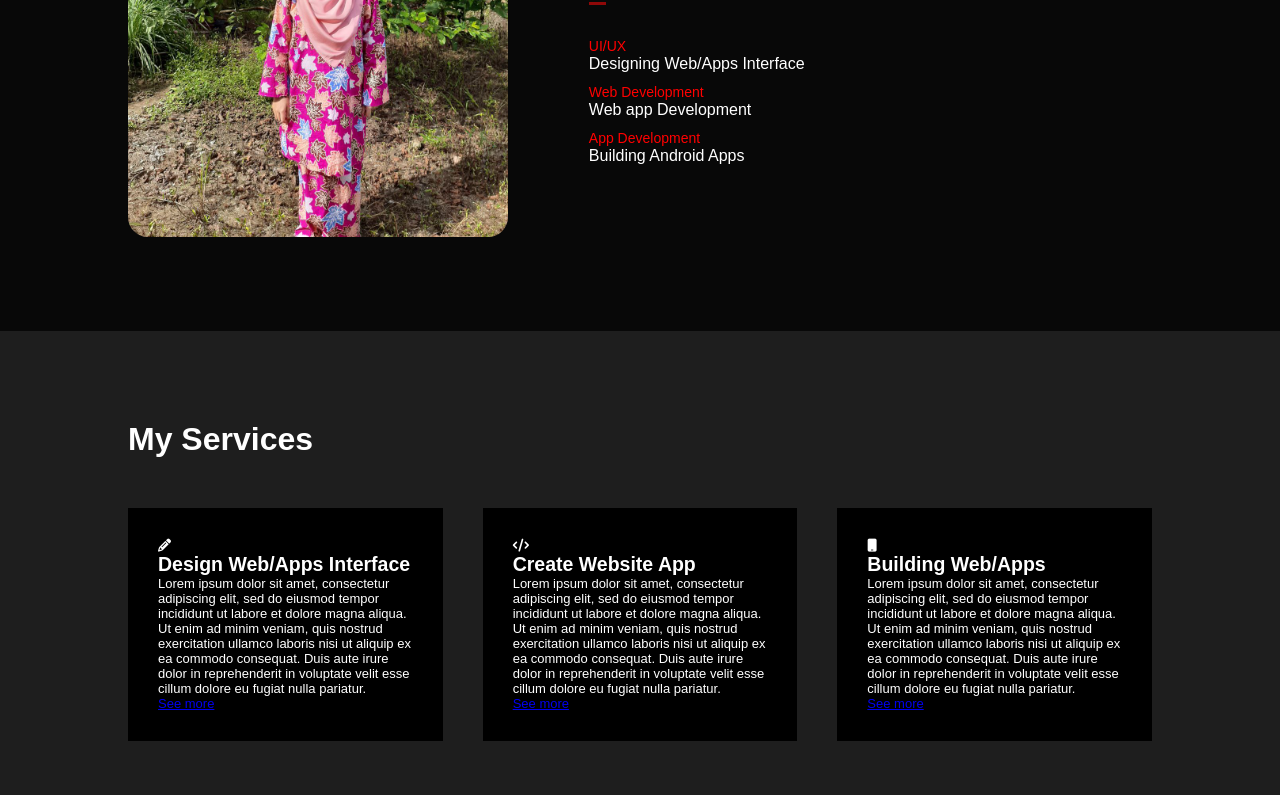
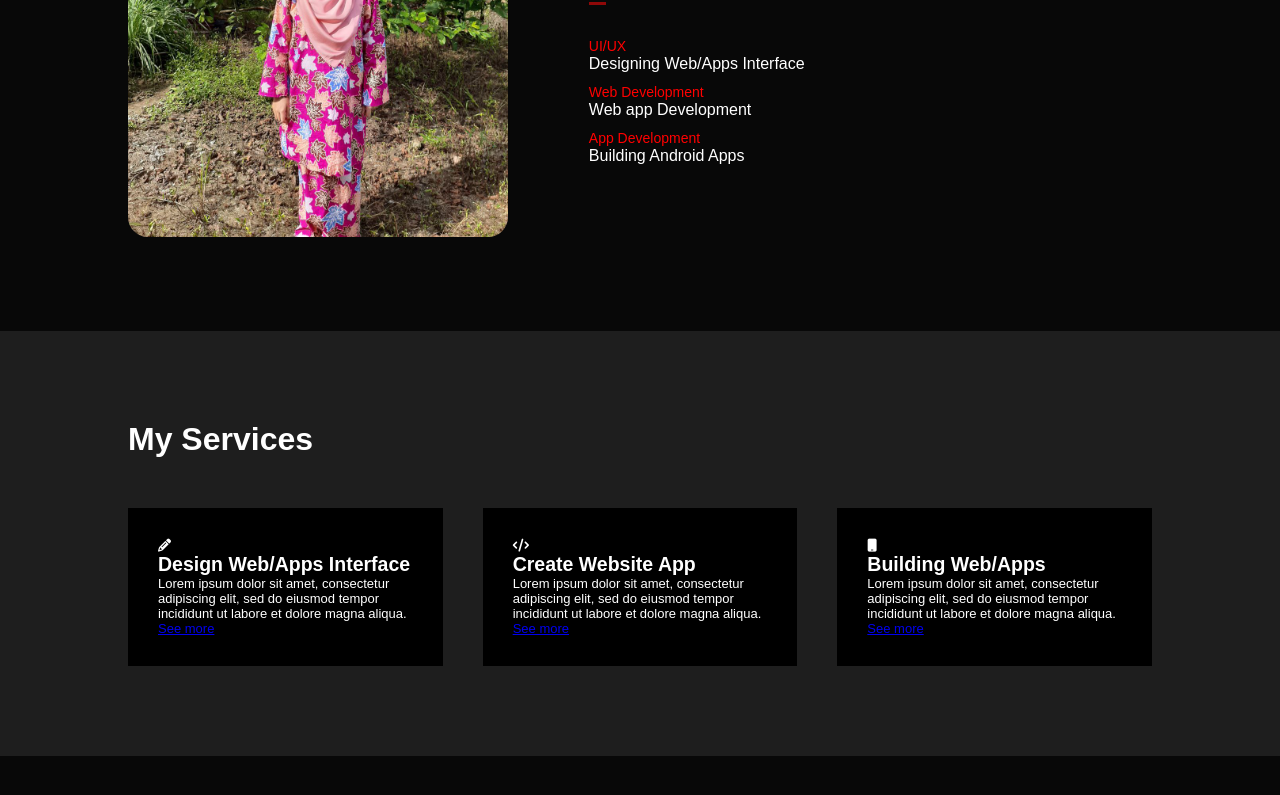
Before and after one commit to ihsky065/portfolio-project, a website: page index.html in a window 1280 px wide. Shown: the part 1160-1955 px from the top of the page. After the commit the page ends 1916 px from the top, so only its background shows below. Drawn offline with Linux system fonts and the light colour scheme.

Commit message:
fix: update content again in text blocks

```diff
--- a/index.html
+++ b/index.html
@@ -89,21 +89,21 @@
               <div>
                 <i class="fa-solid fa-pencil"></i>
                 <h2>Design Web/Apps Interface</h2>
-                <p>Lorem ipsum dolor sit amet, consectetur adipiscing elit, sed do eiusmod tempor incididunt ut labore et dolore magna aliqua. Ut enim ad minim veniam, quis nostrud exercitation ullamco laboris nisi ut aliquip ex ea commodo consequat. Duis aute irure dolor in reprehenderit in voluptate velit esse cillum dolore eu fugiat nulla pariatur.</p>
+                <p>Lorem ipsum dolor sit amet, consectetur adipiscing elit, sed do eiusmod tempor incididunt ut labore et dolore magna aliqua. </p>
                 <a href="#">See more</a>
               </div>
 
               <div>
                 <i class="fa-solid fa-code"></i>
                 <h2>Create Website App</h2>
-                <p>Lorem ipsum dolor sit amet, consectetur adipiscing elit, sed do eiusmod tempor incididunt ut labore et dolore magna aliqua. Ut enim ad minim veniam, quis nostrud exercitation ullamco laboris nisi ut aliquip ex ea commodo consequat. Duis aute irure dolor in reprehenderit in voluptate velit esse cillum dolore eu fugiat nulla pariatur.</p>
+                <p>Lorem ipsum dolor sit amet, consectetur adipiscing elit, sed do eiusmod tempor incididunt ut labore et dolore magna aliqua. </p>
                 <a href="#">See more</a>
               </div>
 
               <div>
                 <i class="fa-solid fa-mobile"></i>
                 <h2>Building Web/Apps</h2>
-                <p>Lorem ipsum dolor sit amet, consectetur adipiscing elit, sed do eiusmod tempor incididunt ut labore et dolore magna aliqua. Ut enim ad minim veniam, quis nostrud exercitation ullamco laboris nisi ut aliquip ex ea commodo consequat. Duis aute irure dolor in reprehenderit in voluptate velit esse cillum dolore eu fugiat nulla pariatur.</p>
+                <p>Lorem ipsum dolor sit amet, consectetur adipiscing elit, sed do eiusmod tempor incididunt ut labore et dolore magna aliqua. </p>
                 <a href="#">See more</a>
               </div>
 
```
